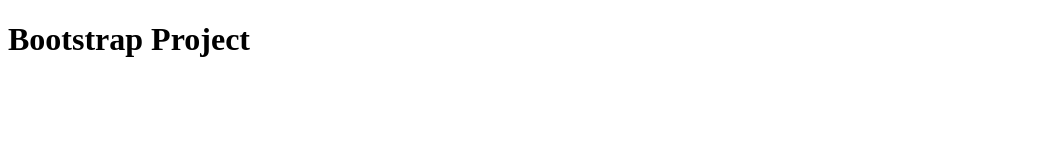
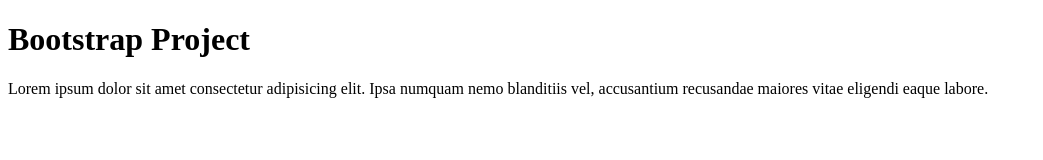
Before and after one commit to christian89dunca/deltapixel-bootstrap, a plain HTML site: page index.html in a window 1280 px wide. Shown: the whole page, without its empty margins (0-1043 px from the left). Drawn offline with Linux system fonts and the light colour scheme.

Commit message:
add paragraph

```diff
--- a/index.html
+++ b/index.html
@@ -7,5 +7,6 @@
 </head>
 <body>
     <h1>Bootstrap Project</h1>
+    <p>Lorem ipsum dolor sit amet consectetur adipisicing elit. Ipsa numquam nemo blanditiis vel, accusantium recusandae maiores vitae eligendi eaque labore.</p>
 </body>
 </html>
```
